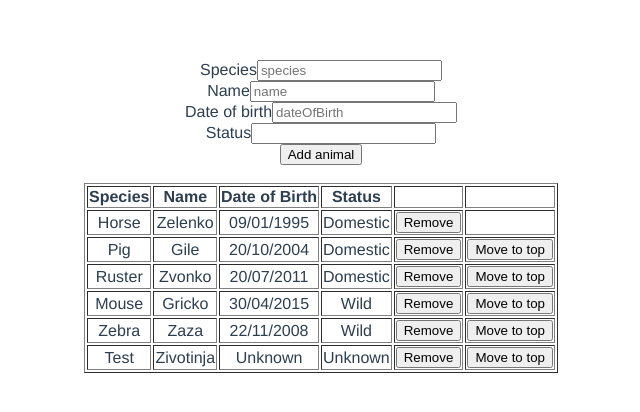
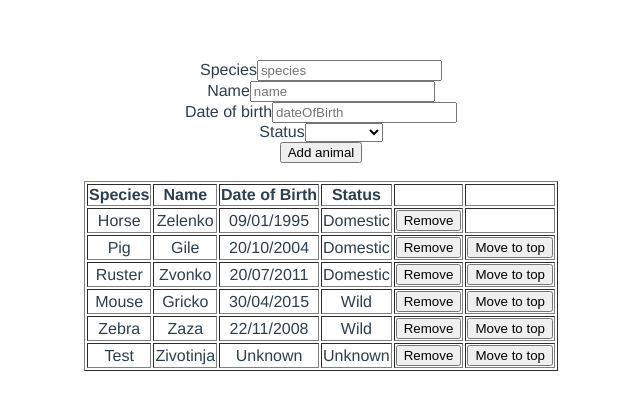
Before and after one commit to eennaa/zoo-vue, a Vue app: page / in a window 1280 px wide. Shown: the top 412 px of the page, without its empty margins (319-959 px from the left). Built offline with nearby package versions, Linux system fonts and the light colour scheme.

Commit message:
Zadatak 6 - sve radi

```diff
--- a/src/components/AnimalList.vue
+++ b/src/components/AnimalList.vue
@@ -9,7 +9,9 @@
         <label>Date of birth</label>
         <input v-model="newAnimal.dateOfBirth" type="text" placeholder="dateOfBirth"> <br>
         <label>Status</label>
-        <input v-model="newAnimal.sectors"> <br>
+        <select v-model="newAnimal.sector">
+            <option v-for="(sector,index) in sectors" :key="index" :value="sector"> {{ sector.name}} </option>
+        </select><br>
         <button @click="addAnimal">Add animal</button> <br> <br>
       </form>
 
```
